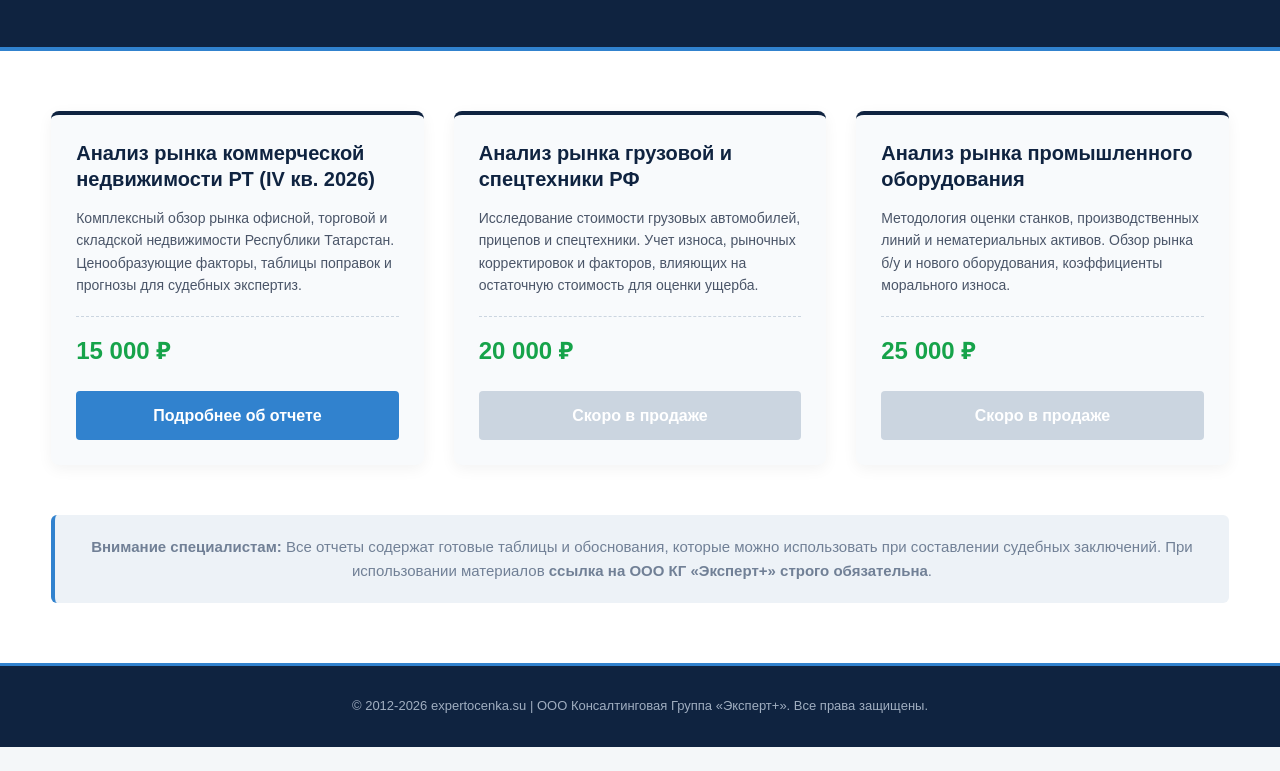
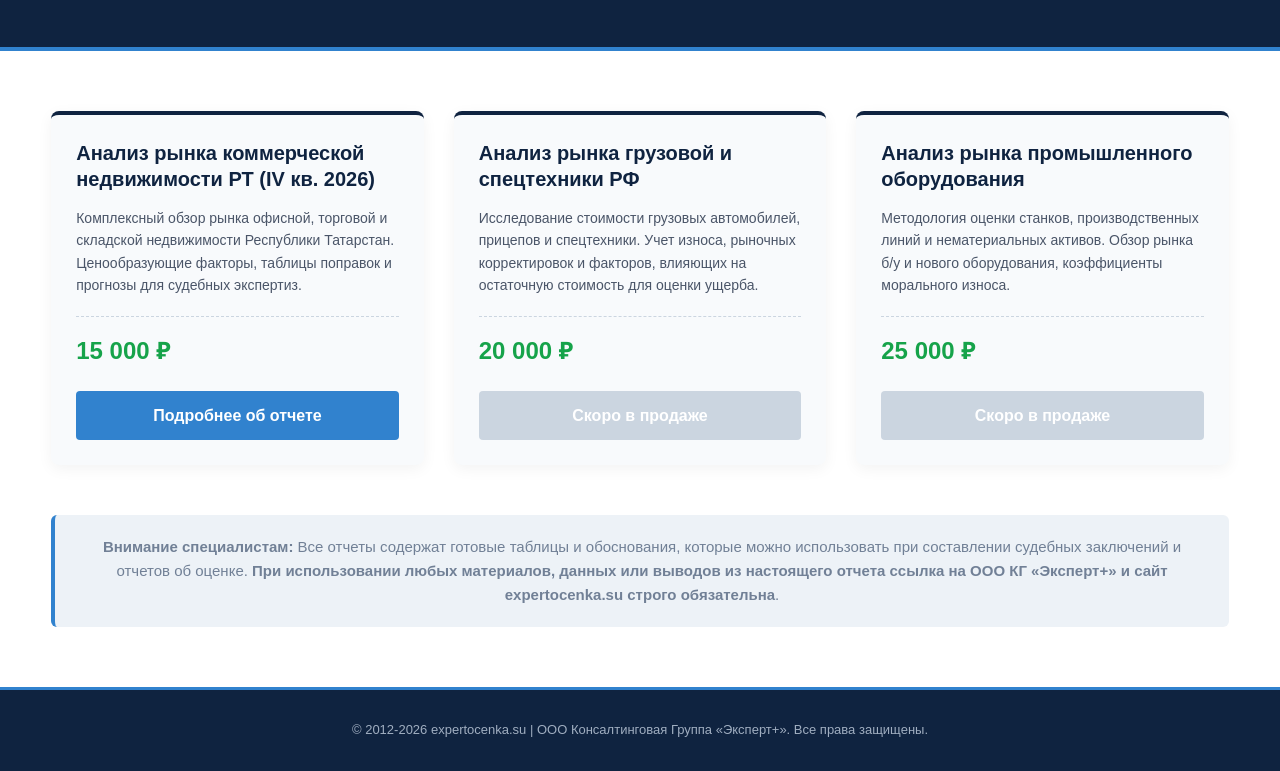
Before and after one commit to experttatarstan16-dot/site, a plain HTML site: page analytics.html in a window 1280 px wide. Shown: the part 252-1023 px from the top of the page. Before the commit the page ends 999 px from the top, so only its background shows below. Drawn offline with Linux system fonts and the light colour scheme.

Commit message:
Update analytics.html

```diff
--- a/analytics.html
+++ b/analytics.html
@@ -91,9 +91,9 @@
                         <a href="#" class="btn-more" style="background: #cbd5e0; pointer-events: none;">Скоро в продаже</a>
                     </div>
                 </div>
-                <div class="info-note">
-                    <strong>Внимание специалистам:</strong> Все отчеты содержат готовые таблицы и обоснования, которые можно использовать при составлении судебных заключений. При использовании материалов <strong>ссылка на ООО КГ «Эксперт+» строго обязательна</strong>.
-                </div>
+               <div class="info-note">
+    <strong>Внимание специалистам:</strong> Все отчеты содержат готовые таблицы и обоснования, которые можно использовать при составлении судебных заключений и отчетов об оценке. <strong>При использовании любых материалов, данных или выводов из настоящего отчета ссылка на ООО КГ «Эксперт+» и сайт expertocenka.su строго обязательна</strong>.
+</div>
             </div>
         </section>
     </main>
```
